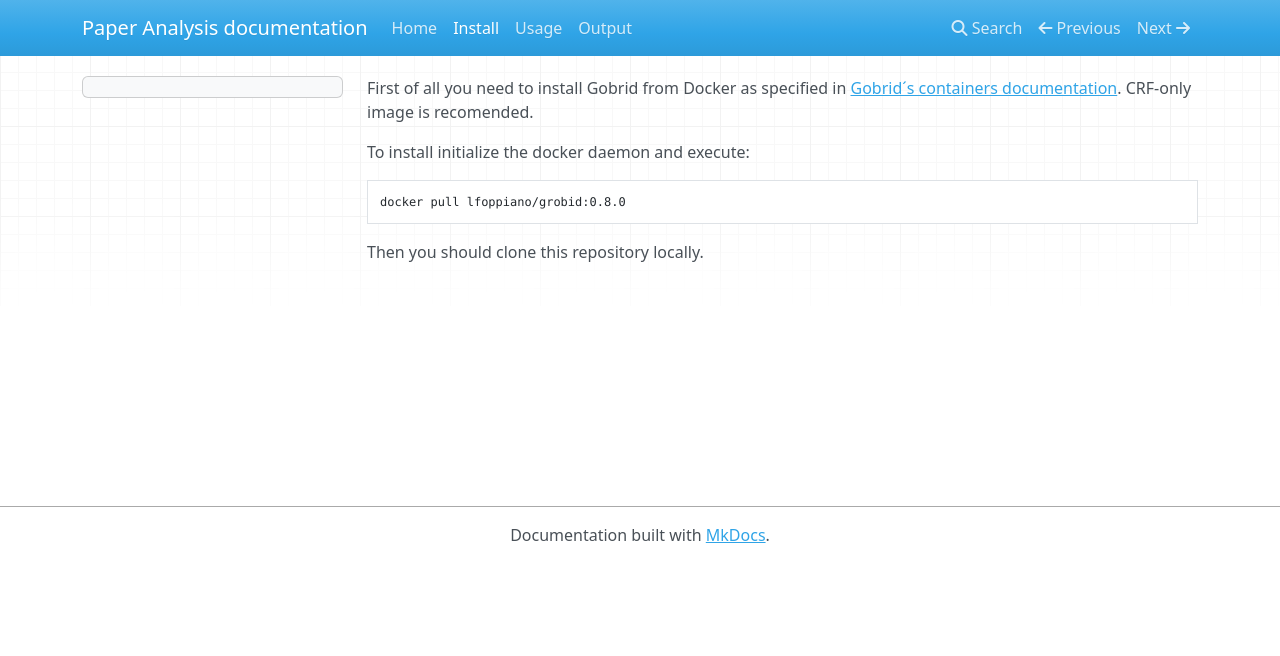
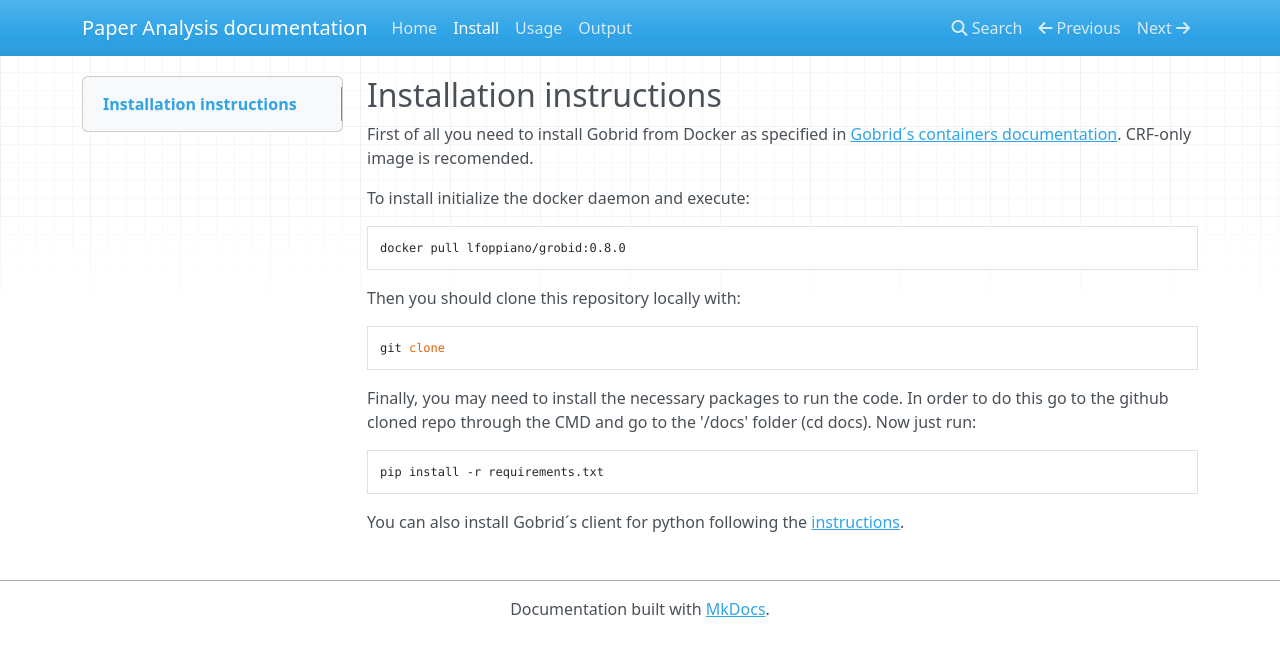
Before and after one commit to MrGG14/OpenScience, an MkDocs documentation site: the page built from docs/install.md, in a window 1280 px wide. Shown: the top 656 px of the page. Built offline with MkDocs 1.6.1, drawn with Linux system fonts in a browser that asks for light colours; nearby versions of some CDN libraries.

Commit message:
Update install.md

````diff
--- a/docs/install.md
+++ b/docs/install.md
@@ -1,3 +1,4 @@
+## Installation instructions
 First of all you need to install Gobrid from Docker as specified in [Gobrid´s containers documentation](https://grobid.readthedocs.io/en/latest/Grobid-docker/). CRF-only image is recomended.
 
 To install initialize the docker daemon and execute:
@@ -5,4 +6,15 @@ To install initialize the docker daemon and execute:
 docker pull lfoppiano/grobid:0.8.0
 ```
 
-Then you should clone this repository locally.
+Then you should clone this repository locally with:
+```
+git clone
+```
+
+Finally, you may need to install the necessary packages to run the code. In order to do this go to the github cloned repo through the CMD and go to the '/docs' folder (cd docs). Now just run:
+
+```
+pip install -r requirements.txt
+```
+
+ You can also install Gobrid´s client for python following the [instructions](https://github.com/kermitt2/grobid_client_python).
````
